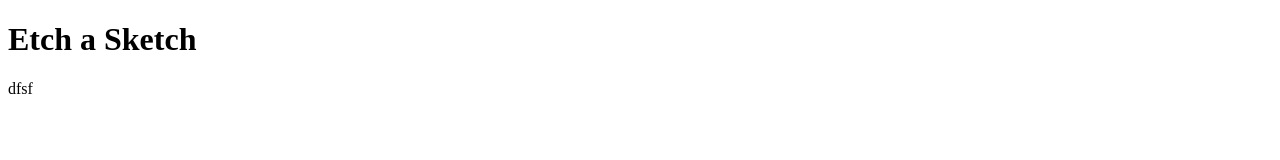
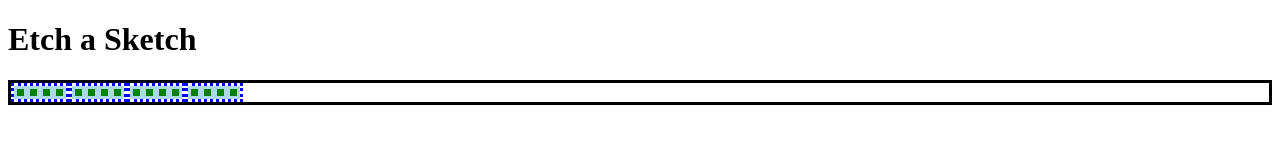
Before and after one commit to hao-codes/Etch-A-Sketch, a plain HTML site: page index.html in a window 1280 px wide. Drawn offline with Linux system fonts and the light colour scheme.

Commit message:
created div function

```diff
--- a/etchSketch.js
+++ b/etchSketch.js
@@ -1,7 +1,8 @@
-const grid = document.querySelector('grid');
+//const grid = document.getElementsByClassName("grid");
+//console.log(grid);
 const div = document.createElement('squareDiv');
 //div.setAttribute("background: black");
-container.appendChild(div);
+
 
 
 // create square divs
@@ -10,19 +11,31 @@ container.appendChild(div);
 // add button, asking for size of grid in the same space, max = 100, for a new sketch pad
 
 
-//function gor creating grid of divs
-function generateDivs(16) {
-    var e = document.body;
-    for (let i = 0; i < 16; i++) {
+function is_dom_element(obj) {
+    return !!(obj && obj.nodeType === 1);
+  };
+
+
+
+//function for creating grid of divs
+function generateDivs(size) {
+    //var body = document.body;
+    const grid = document.querySelector(".grid");
+    console.log(is_dom_element(grid));
+    for (let i = 0; i < size; i++) {
         let row = document.createElement("div");
         row.className = "row";
-    }
-    for (let j = 1; j <= 16; j++) {
-        let cell = document.createElement("div");
-        cell.className = "gridsquare";
-        row.appendChild(cell);
-    }
-    e.appendChild(row);
+
+        for (let j = 1; j <= size; j++) {
+            let cell = document.createElement("div");
+            cell.className = "cell";
+            cell.innerText = "   ";
+            row.appendChild(cell);
+            };
+        grid.appendChild(row);
+        };
+
 }
-generateDivs(16);
-document.getElementById("grid").innerText = e.innerHTML;
+
+generateDivs(4);
+//document.getElementById("grid").innerText = e.innerHTML;
--- a/index.html
+++ b/index.html
@@ -12,6 +12,6 @@
 <body>
     <h1>Etch a Sketch</h1>
 
-    <div class="grid">dfsf</div>
+    <div class="grid"></div>
 </body>
 </html>
--- a/style.css
+++ b/style.css
@@ -1,4 +1,23 @@
 .grid {
     border-color: black;
+    border-style: solid;
+    display: flex;
+    color : red;
+    background-color: white;
+    text-align: center;
+
+
+}
+.row {
+    border-style: dotted;
+    border-color: blue;
     display: flex;
 }
+
+.cell {
+    border-style: solid;
+    border-color: lightblue;
+    background-color: green;
+    height: 7px;
+    width: 7px;
+}
```
